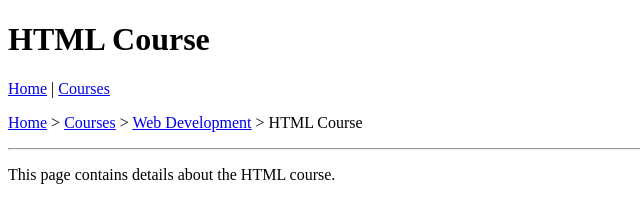
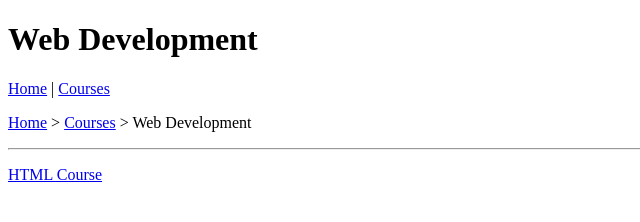
Before and after one commit to shaikmadeena0/ShaikMadeena_.NetFSD_upGrad_B2-Dot-net-FSD-Angular-, a plain HTML site: page week1-Day2/multipagetask3/html-course.html in a window 1280 px wide. Shown: the whole page, without its empty margins (0-640 px from the left). Drawn offline with Linux system fonts and the light colour scheme.

Commit message:
html-course.html

```diff
--- a/week1-Day2/multipagetask3/html-course.html
+++ b/week1-Day2/multipagetask3/html-course.html
@@ -2,10 +2,10 @@
 <html lang="en">
   <head>
     <meta charset="UTF-8" />
-    <title>HTML Course</title>
+    <title>Web Development</title>
   </head>
   <body>
-    <h1>HTML Course</h1>
+    <h1>Web Development</h1>
 
     <nav>
       <a href="../../index.html">Home</a> |
@@ -15,12 +15,13 @@
     <!-- Breadcrumb -->
     <p>
       <a href="../../index.html">Home</a> >
-      <a href="../index.html">Courses</a> >
-      <a href="index.html">Web Development</a> > HTML Course
+      <a href="../index.html">Courses</a> > Web Development
     </p>
 
     <hr />
 
-    <p>This page contains details about the HTML course.</p>
+    <p>
+      <a href="html-course.html">HTML Course</a>
+    </p>
   </body>
 </html>
```
